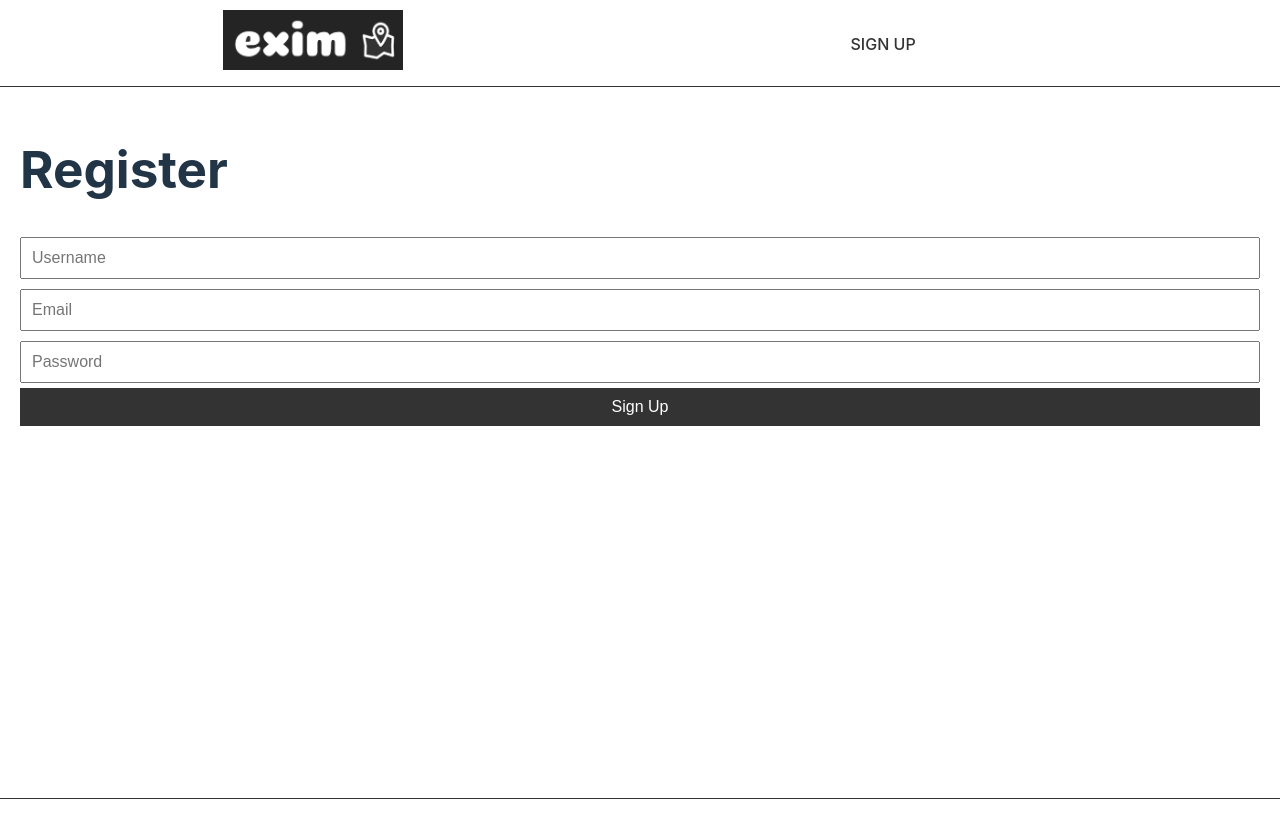
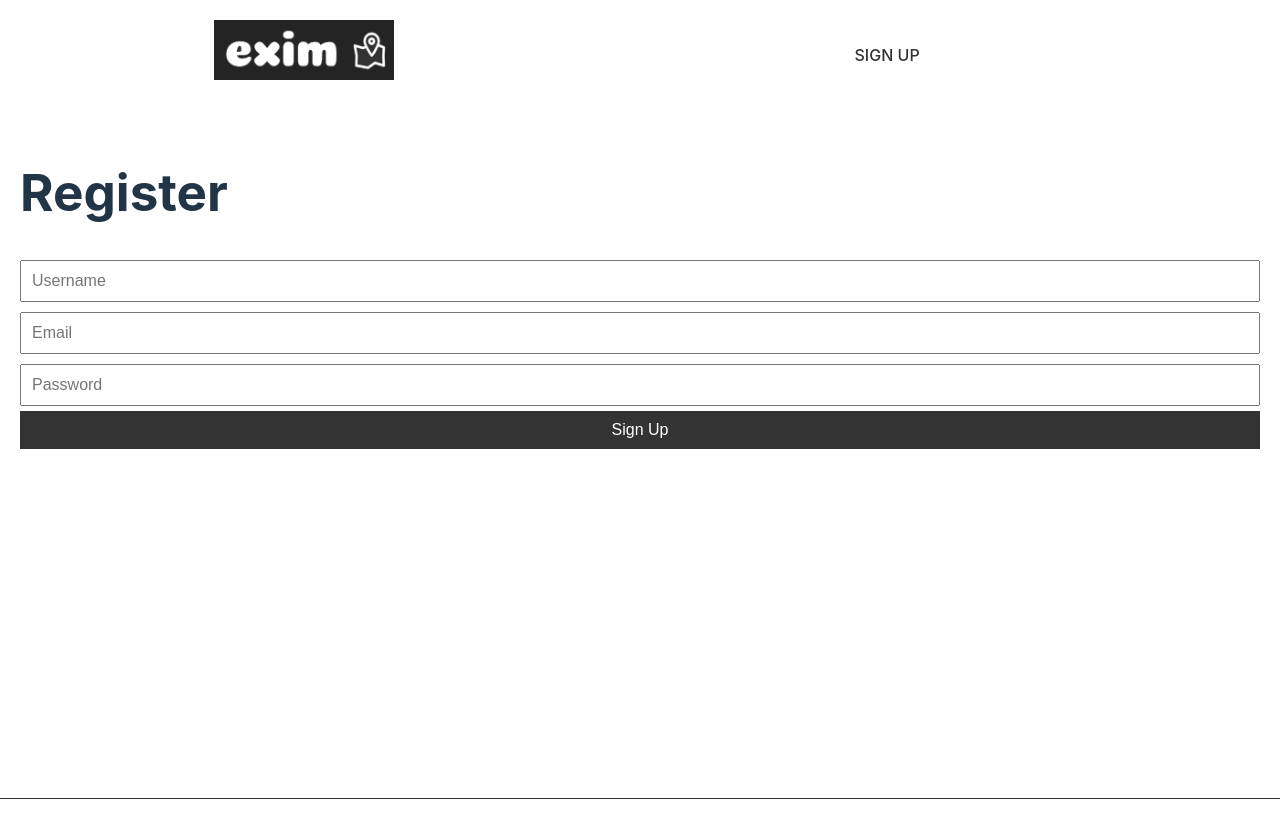
Before and after one commit to Nikvasil/exim, a React (Vite) app in the folder client/: page /register in a window 1280 px wide. Shown: the top 838 px of the page. Built offline with nearby package versions, Linux system fonts and the light colour scheme.

Commit message:
some more layout adjustments

```diff
--- a/client/src/components/Header.jsx
+++ b/client/src/components/Header.jsx
@@ -27,7 +27,7 @@ const Header = ({ user, onLogout }) => {
                     </div>
                 ) : (
                     <div className="header-account">
-                            <Avatar sx={{ bgcolor: "dimgray" }} onClick={handleLogout}>t</Avatar>
+                            <Avatar sx={{ bgcolor: "dimgray" }} variant="rounded" onClick={handleLogout}>{user.username[0]}</Avatar>
                     </div>
                 )}
             </div>
--- a/client/src/index.css
+++ b/client/src/index.css
@@ -2,11 +2,9 @@
   font-family: Inter, system-ui, Avenir, Helvetica, Arial, sans-serif;
   line-height: 1.5;
   font-weight: 400;
-
   color-scheme: light dark;
   color: rgba(255, 255, 255, 0.87);
   background-color: #242424;
-
   font-synthesis: none;
   text-rendering: optimizeLegibility;
   -webkit-font-smoothing: antialiased;
@@ -36,26 +34,22 @@ h1 {
   text-decoration: none;
   transition: background-color 0.3s, color 0.3s, border-color 0.3s;
 }
-
-.contained {
+.button.contained {
   background-color: #fff;
   color: #333;
   border: 2px solid #fff;
 }
-
-.contained:hover {
-  background-color: #333333;
+.button.contained:hover {
+  background-color: #333;
   border-color: #f0f0f0;
-  color: #ffffff;
+  color: #fff;
 }
-
-.outlined {
+.button.outlined {
   background-color: transparent;
   color: #fff;
   border: 2px solid #fff;
 }
-
-.outlined:hover {
+.button.outlined:hover {
   background-color: #fff;
   color: #333;
   border-color: #fff;
@@ -64,7 +58,7 @@ h1 {
 @media (prefers-color-scheme: light) {
   :root {
     color: #213547;
-    background-color: #ffffff;
+    background-color: #fff;
   }
   a:hover {
     color: #747bff;
@@ -81,41 +75,45 @@ body {
   margin: 0;
 }
 
-header {
-  color: #fff;
-  padding: 20px 0;
-  display: flex;
-  justify-content: space-around;
-  border-bottom: solid 1px #333333;
-}
-
 header, footer {
   color: #fff;
   padding: 10px;
 }
 
-header .header-left, header .header-right {
-  display: inline-block;
+header {
+  padding: 20px 0;
+  display: flex;
+  justify-content: space-around;
 }
 
-header .header-right {
-  float: right;
+.header-container {
+  display: flex;
+  justify-content: space-between;
+  align-items: center;
+  width: 100%;
+}
+
+.header-logo {
+  height: 60px;
+  width: 180px;
 }
 
 .header-links {
   display: flex;
-  gap: 16px;
-  padding-top: 10px;
+  gap: 10px;
+  margin: 11px;
 }
 
 .header-account {
-  padding: 14px;
+  margin: 12px;
+  padding: 2px;
   text-align: center;
   vertical-align: center;
 }
-
 .header-account:hover {
   cursor: pointer;
+  background-color: #3D3D3D;
+  border-radius: 4px;
 }
 
 header a, footer p {
@@ -123,20 +121,14 @@ header a, footer p {
   text-decoration: none;
 }
 
-.header-logo {
-  height: 60px;
-  width: 180px;
-}
-
 footer {
-  color: #fff;
   position: absolute;
   padding: 20px 0;
   bottom: -185px;
   width: 100%;
   display: flex;
   justify-content: space-evenly;
-  border-top: solid 1px #333333;
+  border-top: solid 0.5px #333333;
 }
 
 .footer-container {
@@ -156,7 +148,6 @@ footer {
   color: #fff;
   text-decoration: none;
 }
-
 .footer-link:hover {
   text-decoration: underline;
 }
```
